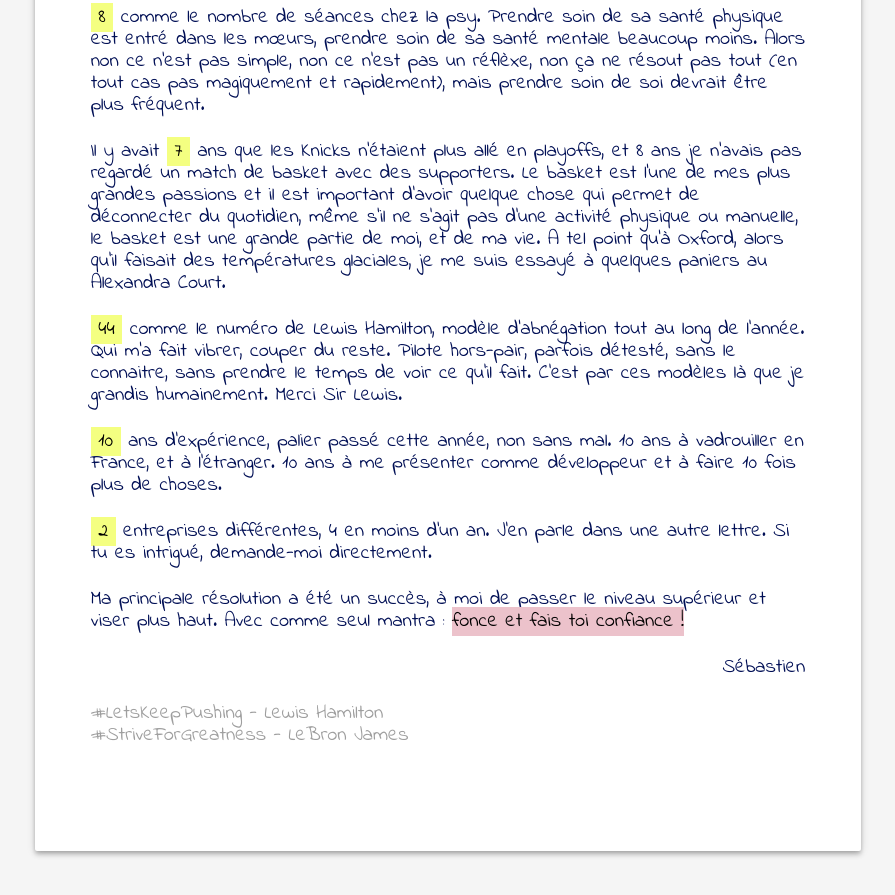
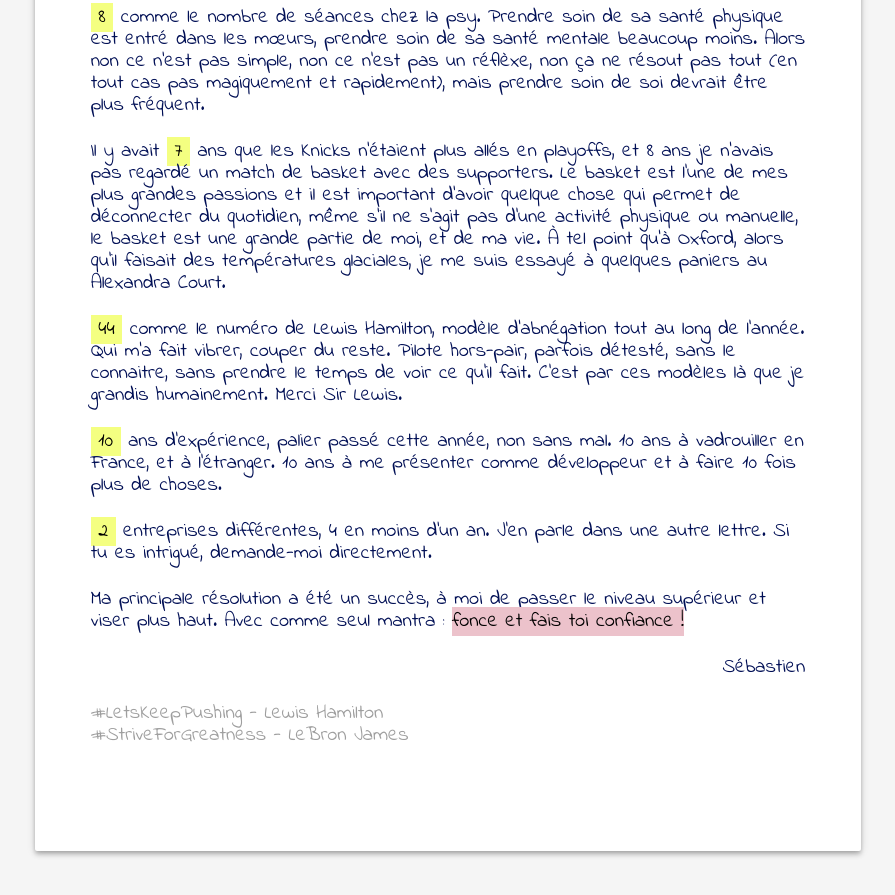
Before and after one commit to iGitScor/ink, a plain HTML site: page retro/2021-a-look-in-the-rearview-mirror/index.html in a window 1280 px wide. Shown: the part 905-1800 px from the top of the page, without its empty margins (192-1087 px from the left). Drawn offline with nearby package versions, Linux system fonts and the light colour scheme.

Commit message:
Automatic deployment update

```diff
--- a/retro/2021-a-look-in-the-rearview-mirror/index.html
+++ b/retro/2021-a-look-in-the-rearview-mirror/index.html
@@ -111,8 +111,7 @@
                         <mark>&nbsp;1/4&nbsp;</mark> comme le nombre de grand-parents vivants à la fin de cette année. Nous avons eu tendance à oublier qu'il n'y avait pas que le covid qui tuait. Le suicide tue. Les violences conjugales tuent. D'autres maladies tuent. Et nous dans tout ça? Nous nous (dé)battons dans un prisme bien trop réducteur, nous nous battons entre nous et nous oublions. Ciao nonna!
                     </p>
                     <p>
-                        <mark>&nbsp;1&nbsp;</mark> comme le nombre d'essai nécessaire pour l'examen au code de la route
-                        et l'épreuve pratique du permis de conduire. Il était temps, il était sûrement trop tard, mais je l'ai passé, je l'ai eu. Sans trembler le jour J. Un peu moins serein pendant les heures de conduite. Il en a fallu du temps pour que j'obtienne le césame de la liberté, le papier rose, plus si papier que ça.
+                        <mark>&nbsp;1&nbsp;</mark> comme le nombre d'essai nécessaire pour l'examen au code de la route et l'épreuve pratique du permis de conduire. Il était temps, il était sûrement trop tard, mais je l'ai passé, je l'ai eu. Sans trembler le jour J. Un peu moins serein pendant les heures de conduite. Il en a fallu du temps pour que j'obtienne le césame de la liberté, le papier rose, plus si papier que ça.
                     </p>
                     <p>
                         <mark>&nbsp;2&nbsp;</mark> comme le nombre de dons du sang, malgré ma phobie du sang. La première s'est déroulée en début d'année, accompagné d'une amie, sur Montpellier. La seconde, en solo, sur Paris. J'ai tendance à m'évanouir à la vue de mon sang, à tourner de l'œil pour une piqure mais qu'est-ce donc à côté de ce que ces dons apportent?
@@ -124,7 +123,7 @@
                         <mark>&nbsp;8&nbsp;</mark> comme le nombre de séances chez la psy. Prendre soin de sa santé physique est entré dans les mœurs, prendre soin de sa santé mentale beaucoup moins. Alors non ce n'est pas simple, non ce n'est pas un réflèxe, non ça ne résout pas tout (en tout cas pas magiquement et rapidement), mais prendre soin de soi devrait être plus fréquent.
                     </p>
                     <p>
-                        Il y avait <mark>&nbsp;7&nbsp;</mark> ans que les Knicks n'étaient plus allé en playoffs, et 8 ans je n'avais pas regardé un match de basket avec des supporters. Le basket est l'une de mes plus grandes passions et il est important d'avoir quelque chose qui permet de déconnecter du quotidien, même s'il ne s'agit pas d'une activité physique ou manuelle, le basket est une grande partie de moi, et de ma vie. A tel point qu'à Oxford, alors qu'il faisait des températures glaciales, je me suis essayé à quelques paniers au Alexandra Court.
+                        Il y avait <mark>&nbsp;7&nbsp;</mark> ans que les Knicks n'étaient plus allés en playoffs, et 8 ans je n'avais pas regardé un match de basket avec des supporters. Le basket est l'une de mes plus grandes passions et il est important d'avoir quelque chose qui permet de déconnecter du quotidien, même s'il ne s'agit pas d'une activité physique ou manuelle, le basket est une grande partie de moi, et de ma vie. À tel point qu'à Oxford, alors qu'il faisait des températures glaciales, je me suis essayé à quelques paniers au Alexandra Court.
                     </p>
                     <p>
                         <mark>&nbsp;44&nbsp;</mark> comme le numéro de Lewis Hamilton, modèle d'abnégation tout au long de l'année. Qui m'a fait vibrer, couper du reste. Pilote hors-pair, parfois détesté, sans le connaitre, sans prendre le temps de voir ce qu'il fait. C'est par ces modèles là que je grandis humainement. Merci Sir Lewis.
```
